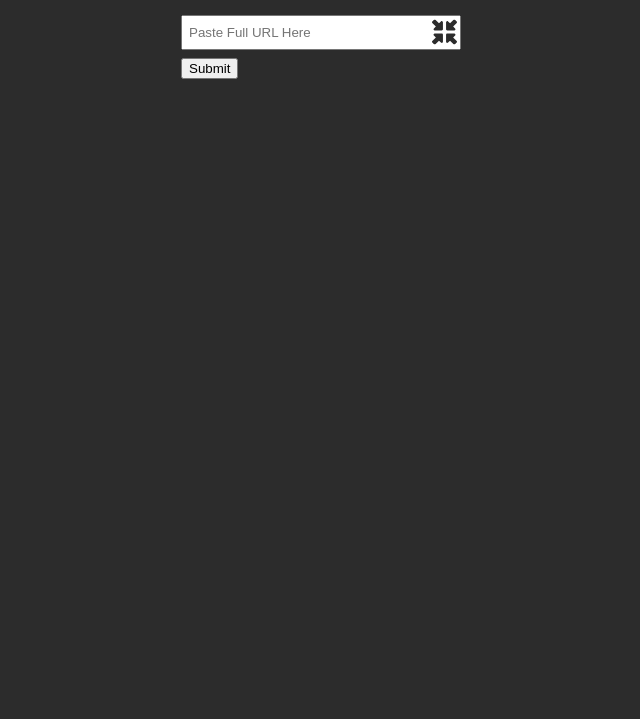
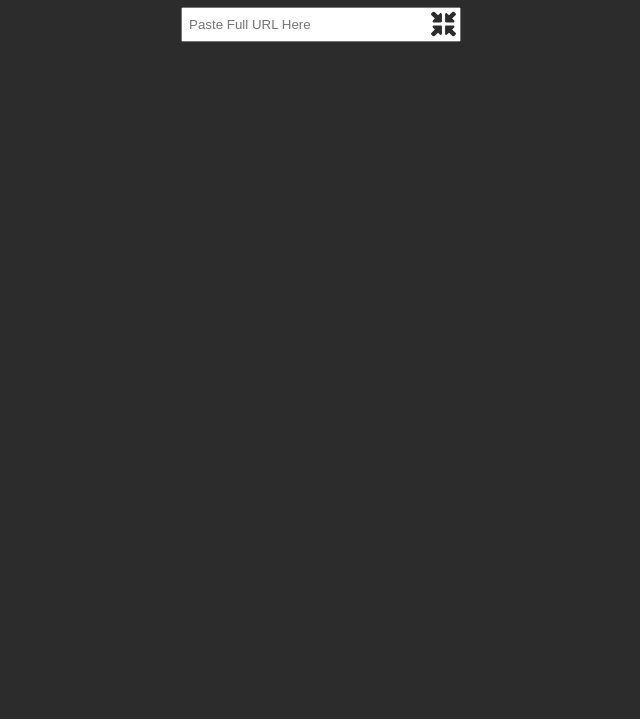
Before and after one commit to Evan-OR/url-shortener, a plain HTML site: page frontend/index.html in a window 1280 px wide. Shown: the part 81-800 px from the top of the page, without its empty margins (319-959 px from the left). Drawn offline with Linux system fonts and the light colour scheme.

Commit message:
updated search button

```diff
--- a/frontend/index.html
+++ b/frontend/index.html
@@ -17,13 +17,14 @@
       <form onsubmit="sendRequest()">
         <div class="searchBarWrapper">
           <input placeholder="Paste Full URL Here" autocomplete="off" id="url" type="text" />
-          <svg class="shortenIcon" title="Shorten URL" xmlns="http://www.w3.org/2000/svg" viewBox="0 0 512 512">
-            <path
-              d="M456 224H312c-13.3 0-24-10.7-24-24V56c0-9.7 5.8-18.5 14.8-22.2s19.3-1.7 26.2 5.2l40 40L442.3 5.7C446 2 450.9 0 456 0s10 2 13.7 5.7l36.7 36.7C510 46 512 50.9 512 56s-2 10-5.7 13.7L433 143l40 40c6.9 6.9 8.9 17.2 5.2 26.2s-12.5 14.8-22.2 14.8zm0 64c9.7 0 18.5 5.8 22.2 14.8s1.7 19.3-5.2 26.2l-40 40 73.4 73.4c3.6 3.6 5.7 8.5 5.7 13.7s-2 10-5.7 13.7l-36.7 36.7C466 510 461.1 512 456 512s-10-2-13.7-5.7L369 433l-40 40c-6.9 6.9-17.2 8.9-26.2 5.2s-14.8-12.5-14.8-22.2V312c0-13.3 10.7-24 24-24H456zm-256 0c13.3 0 24 10.7 24 24V456c0 9.7-5.8 18.5-14.8 22.2s-19.3 1.7-26.2-5.2l-40-40L69.7 506.3C66 510 61.1 512 56 512s-10-2-13.7-5.7L5.7 469.7C2 466 0 461.1 0 456s2-10 5.7-13.7L79 369 39 329c-6.9-6.9-8.9-17.2-5.2-26.2s12.5-14.8 22.2-14.8H200zM56 224c-9.7 0-18.5-5.8-22.2-14.8s-1.7-19.3 5.2-26.2l40-40L5.7 69.7C2 66 0 61.1 0 56s2-10 5.7-13.7L42.3 5.7C46 2 50.9 0 56 0s10 2 13.7 5.7L143 79l40-40c6.9-6.9 17.2-8.9 26.2-5.2s14.8 12.5 14.8 22.2V200c0 13.3-10.7 24-24 24H56z"
-            />
-          </svg>
+          <div id="btn" onclick="sendRequest()" class="shortenIcon">
+            <svg title="Shorten URL" xmlns="http://www.w3.org/2000/svg" viewBox="0 0 512 512">
+              <path
+                d="M456 224H312c-13.3 0-24-10.7-24-24V56c0-9.7 5.8-18.5 14.8-22.2s19.3-1.7 26.2 5.2l40 40L442.3 5.7C446 2 450.9 0 456 0s10 2 13.7 5.7l36.7 36.7C510 46 512 50.9 512 56s-2 10-5.7 13.7L433 143l40 40c6.9 6.9 8.9 17.2 5.2 26.2s-12.5 14.8-22.2 14.8zm0 64c9.7 0 18.5 5.8 22.2 14.8s1.7 19.3-5.2 26.2l-40 40 73.4 73.4c3.6 3.6 5.7 8.5 5.7 13.7s-2 10-5.7 13.7l-36.7 36.7C466 510 461.1 512 456 512s-10-2-13.7-5.7L369 433l-40 40c-6.9 6.9-17.2 8.9-26.2 5.2s-14.8-12.5-14.8-22.2V312c0-13.3 10.7-24 24-24H456zm-256 0c13.3 0 24 10.7 24 24V456c0 9.7-5.8 18.5-14.8 22.2s-19.3 1.7-26.2-5.2l-40-40L69.7 506.3C66 510 61.1 512 56 512s-10-2-13.7-5.7L5.7 469.7C2 466 0 461.1 0 456s2-10 5.7-13.7L79 369 39 329c-6.9-6.9-8.9-17.2-5.2-26.2s12.5-14.8 22.2-14.8H200zM56 224c-9.7 0-18.5-5.8-22.2-14.8s-1.7-19.3 5.2-26.2l40-40L5.7 69.7C2 66 0 61.1 0 56s2-10 5.7-13.7L42.3 5.7C46 2 50.9 0 56 0s10 2 13.7 5.7L143 79l40-40c6.9-6.9 17.2-8.9 26.2-5.2s14.8 12.5 14.8 22.2V200c0 13.3-10.7 24-24 24H56z"
+              />
+            </svg>
+          </div>
         </div>
-        <button id="btn" onclick="sendRequest()" type="button">Submit</button>
       </form>
     </div>
   </body>
--- a/frontend/styles.css
+++ b/frontend/styles.css
@@ -1,5 +1,6 @@
 :root {
   --dark: rgb(44 44 44);
+  /* --primary: rgb(35, 186, 224); */
 }
 * {
   box-sizing: border-box;
@@ -21,13 +22,18 @@ body {
 }
 .shortenIcon {
   position: absolute;
-  width: 25px;
+  height: 100%;
+  aspect-ratio: 1/1;
+  padding: 5px;
+
   fill: var(--dark);
+
+  cursor: pointer;
 
   /* Position */
   top: 50%;
   transform: translateY(-50%);
-  right: 4px;
+  right: 0;
 }
 
 .searchBarWrapper {
@@ -37,6 +43,5 @@ body {
 input[type='text'] {
   width: 280px;
   padding: 8px 6px;
-  margin: 8px 0;
   box-sizing: border-box;
 }
```
